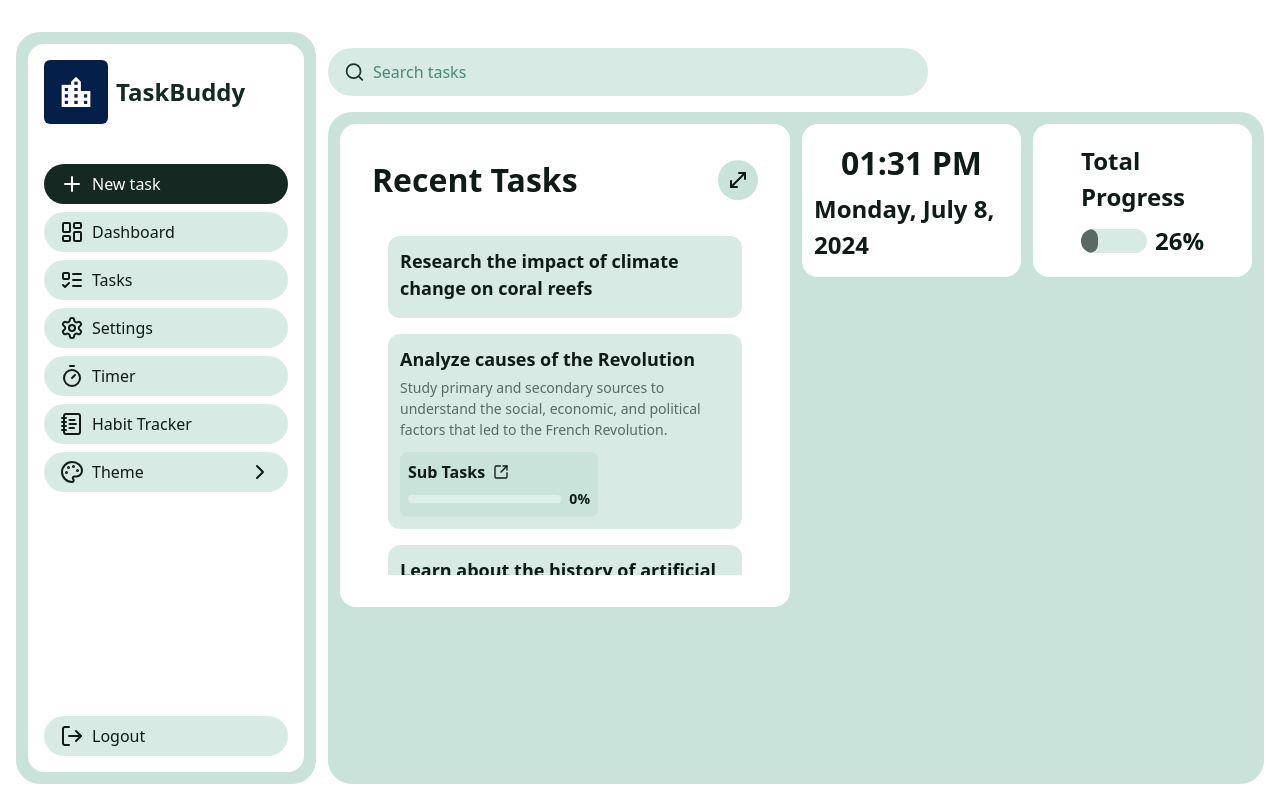
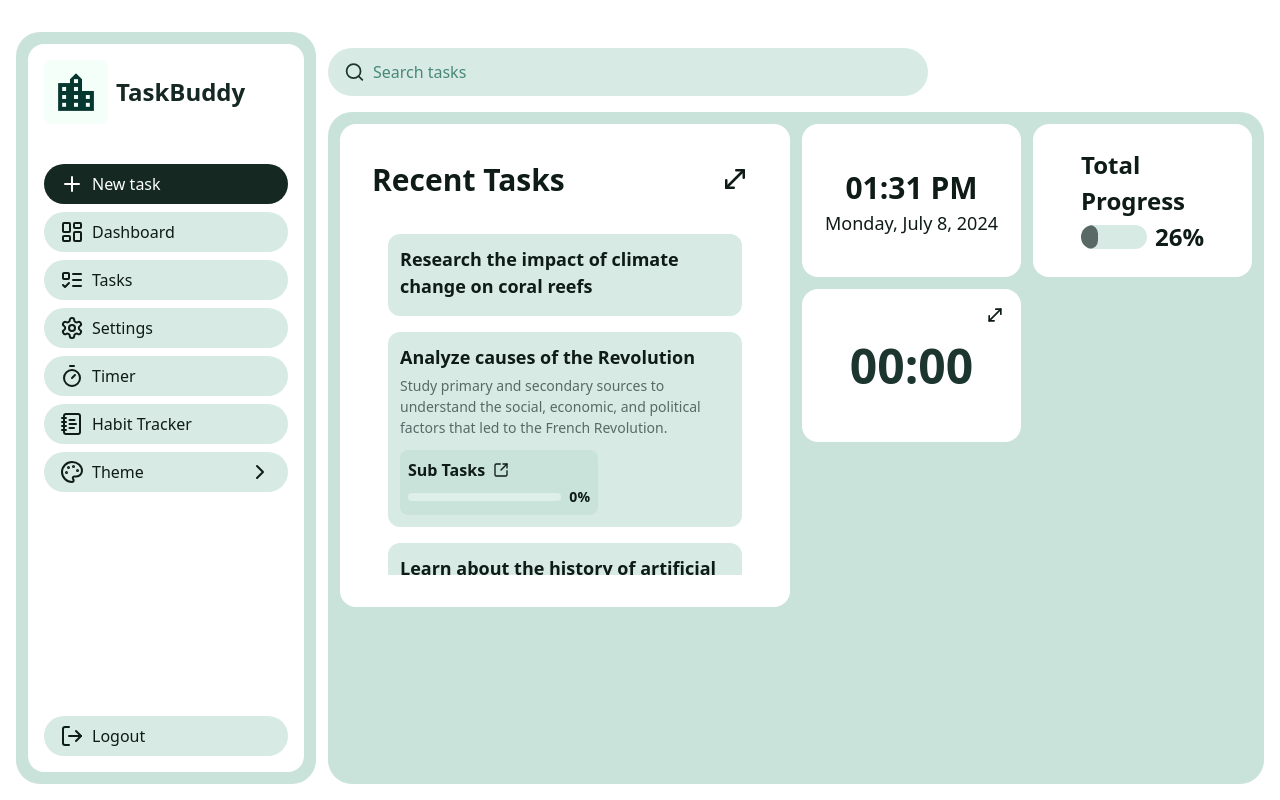
Before and after one commit to razgb/task-management-app, a React (Vite) app in the folder todo-app/: page / in a window 1280 px wide. Built offline with nearby package versions, Linux system fonts and the light colour scheme.

Commit message:
Dev 2.3 - Timer Context Setup: - Created types for the TimerContext.   -> Contains ReducerStateType & ReducerActionType.   -> Updating function is in beta, no edge cases considered for now. - Created custom hook to access timer context safely (useTimer).

```diff
--- a/todo-app/src/components/dashboard/CurrentDateWidget.tsx
+++ b/todo-app/src/components/dashboard/CurrentDateWidget.tsx
@@ -34,7 +34,7 @@ export default function CurrentDateWidget() {
   });
 
   return (
-    <div className="flex h-full flex-col items-center justify-center gap-1 rounded-2xl bg-primaryBg p-3">
+    <div className="flex h-full flex-col items-center justify-center rounded-2xl bg-primaryBg p-3">
       <div>
         <p
           className="font-semibold"
@@ -43,10 +43,7 @@ export default function CurrentDateWidget() {
           {time}
         </p>
       </div>
-      <p
-        className="font-semibold"
-        style={{ fontSize: `${fontSizes["2xl"]}px` }}
-      >
+      <p className="" style={{ fontSize: `${fontSizes["lg"]}px` }}>
         {formattedDate}
       </p>
     </div>
--- /dev/null
+++ b/todo-app/src/components/dashboard/PomodoroTimerWidget.tsx
@@ -0,0 +1,56 @@
+import useFontSize from "../../stores/accessibility/useFontSize";
+import Button from "../shared/Button";
+import { MoveDiagonalIcon, PauseIcon, PlayIcon } from "lucide-react";
+import Link from "../shared/Link";
+import useTimer from "../../stores/timer/useTimer";
+
+export default function PomodoroTimerWidget() {
+  const fontSizes = useFontSize();
+  const { timerState, timerSettings, updateTimerState, updateTimerSettings } =
+    useTimer();
+
+  let content = null;
+  switch (timerState) {
+    case "running":
+      content = (
+        <Button variant="icon">
+          <PauseIcon />
+        </Button>
+      );
+      break;
+    case "paused":
+      content = (
+        <Button variant="icon">
+          <PlayIcon />
+        </Button>
+      );
+      break;
+    case "stopped":
+      content = (
+        <Button variant="icon">
+          <PlayIcon />
+        </Button>
+      );
+      break;
+  }
+
+  return (
+    <div className="relative flex h-full flex-col items-center justify-center rounded-2xl bg-primaryBg p-3">
+      <Link
+        className="absolute right-2 top-2 self-end rounded-full bg-primaryBg p-2 transition-colors hover:bg-secondaryBgWeak"
+        to="/timer"
+      >
+        <MoveDiagonalIcon size={fontSizes["xl"]} />
+      </Link>
+
+      <h2
+        style={{ fontSize: `${fontSizes["5xl"]}px` }}
+        className="font-semibold text-headingSub"
+      >
+        00:00
+      </h2>
+
+      <div className="flex items-center justify-center gap-2">{content}</div>
+    </div>
+  );
+}
--- a/todo-app/src/components/dashboard/RecentTasks.tsx
+++ b/todo-app/src/components/dashboard/RecentTasks.tsx
@@ -22,9 +22,9 @@ export default function RecentTasks() {
         </h2>
         <Link
           to="/tasks"
-          className="rounded-full bg-secondaryBg p-2 hover:bg-secondaryBgStrong"
+          className="rounded-full bg-primaryBg p-2 transition-colors hover:bg-secondaryBgWeak"
         >
-          <MoveDiagonal size={fontSizes["2xl"]} />
+          <MoveDiagonal size={fontSizes["3xl"]} />
         </Link>
       </div>
 
--- a/todo-app/src/components/dashboard/TotalTaskProgress.tsx
+++ b/todo-app/src/components/dashboard/TotalTaskProgress.tsx
@@ -7,7 +7,7 @@ export default function TotalTaskProgress() {
   return (
     <div className="flex h-full flex-col justify-center rounded-2xl bg-primaryBg px-12">
       <h2
-        className="mb-2 font-semibold capitalize"
+        className="font-semibold capitalize"
         style={{ fontSize: `${fontSizes["2xl"]}px` }}
       >
         total progress
--- a/todo-app/src/components/shared/Button.tsx
+++ b/todo-app/src/components/shared/Button.tsx
@@ -28,8 +28,7 @@ export default function Button({
     }
 
     case "icon": {
-      // have no idea what to call this, might just delete.
-      classes += `w-16 h-16 rounded-full flex items-center justify-center bg-iconBg hover:bg-iconBgStrong`;
+      classes += `w-16 h-16 rounded-full flex items-center justify-center bg-iconBg hover:bg-iconBgStrong active:bg-iconBg`;
       break;
     }
 
--- a/todo-app/src/components/shared/Link.tsx
+++ b/todo-app/src/components/shared/Link.tsx
@@ -7,7 +7,6 @@ type LinkProps = {
   children: React.ReactNode;
   className?: string;
   ariaLabel?: string;
-  role?: string;
 };
 
 export default function Link({
--- a/todo-app/src/index.css
+++ b/todo-app/src/index.css
@@ -130,8 +130,7 @@
   --main-button-bg-active: var(--secondary-900);
 
   --icon-bg: #2c2c2c;
-  --icon-bg-strong: #3a3a3a;
-  --icon-bg-strongest: #474747;
+  --icon-bg-strong: #333;
   --icon-stroke: #dbe2ef;
 
   --scrollbar: #6d6d6d;
--- a/todo-app/src/pages/DashboardPage.tsx
+++ b/todo-app/src/pages/DashboardPage.tsx
@@ -1,6 +1,8 @@
 import CurrentDateWidget from "../components/dashboard/CurrentDateWidget";
+import PomodoroTimerWidget from "../components/dashboard/PomodoroTimerWidget";
 import RecentTasks from "../components/dashboard/RecentTasks";
 import TotalTaskProgress from "../components/dashboard/TotalTaskProgress";
+import TimerContextProvider from "../stores/timer/TimerContextProvider";
 
 export default function DashboardPage() {
   return (
@@ -16,12 +18,12 @@ export default function DashboardPage() {
       <div className="col-span-1 row-span-1">
         <TotalTaskProgress />
       </div>
+
+      <div className="col-span-1 row-span-1">
+        <TimerContextProvider>
+          <PomodoroTimerWidget />
+        </TimerContextProvider>
+      </div>
     </div>
   );
 }
-
-{
-  /* <div className="col-span-2 flex w-full items-center justify-center">
-  <h2>reserved for calendar</h2>
-</div>; */
-}
--- a/todo-app/src/stores/accessibility/useFontSize.tsx
+++ b/todo-app/src/stores/accessibility/useFontSize.tsx
@@ -8,6 +8,9 @@ export type FontSizeMapType = {
   xl: number;
   "2xl": number;
   "3xl": number;
+  "4xl": number;
+  "5xl": number;
+  "6xl": number;
 };
 
 export default function useFontSize(): FontSizeMapType {
@@ -20,7 +23,10 @@ export default function useFontSize(): FontSizeMapType {
     lg: 18 * fontSizeMultiplier,
     xl: 20 * fontSizeMultiplier,
     "2xl": 24 * fontSizeMultiplier,
-    "3xl": 32 * fontSizeMultiplier,
+    "3xl": 30 * fontSizeMultiplier,
+    "4xl": 36 * fontSizeMultiplier,
+    "5xl": 48 * fontSizeMultiplier,
+    "6xl": 60 * fontSizeMultiplier,
   };
 
   return fontSizeMap;
--- /dev/null
+++ b/todo-app/src/stores/timer/TimerContext.tsx
@@ -0,0 +1,12 @@
+import { createContext, Dispatch } from "react";
+import { ReducerActionType, ReducerStateType } from "./TimerContextProvider";
+
+// useReducer state type:
+export type TimerContextType = {
+  state: ReducerStateType;
+  dispatch: Dispatch<ReducerActionType>;
+};
+
+export const TimerContext = createContext<undefined | TimerContextType>(
+  undefined,
+);
--- /dev/null
+++ b/todo-app/src/stores/timer/TimerContextProvider.tsx
@@ -0,0 +1,83 @@
+import { useReducer } from "react";
+import { TimerContext } from "./TimerContext";
+
+export type ReducerStateType = {
+  timerValue: number;
+  timerState: "running" | "paused" | "stopped";
+  timerSettings: {
+    breakDuration: number;
+    workDuration: number;
+    autoSwitch: boolean;
+  };
+};
+
+export type ReducerActionType = {
+  payload: Partial<ReducerStateType>;
+  type: "updateTimerValue" | "updateTimerState" | "updateTimerSettings";
+};
+
+function reducer(
+  state: ReducerStateType,
+  action: ReducerActionType,
+): ReducerStateType {
+  if (action.payload == undefined) return state;
+  const payload = action.payload;
+
+  switch (action.type) {
+    case "updateTimerValue": {
+      if (payload.timerValue == undefined || payload.timerValue < 0) {
+        return state;
+      }
+
+      return { ...state, timerValue: payload.timerValue };
+    }
+    case "updateTimerState": {
+      if (payload.timerState == undefined) {
+        return state;
+      }
+
+      return { ...state, timerState: payload.timerState };
+    }
+    case "updateTimerSettings": {
+      return {
+        ...state,
+        timerSettings: {
+          ...state.timerSettings,
+          ...payload.timerSettings,
+        },
+      };
+    }
+    default:
+      console.warn(
+        "Seems to be an error, default switch case reached inside the timer context.",
+      );
+      return state;
+  }
+}
+
+export default function TimerContextProvider({
+  children,
+}: {
+  children: React.ReactNode;
+}) {
+  const [state, dispatch] = useReducer(reducer, {
+    timerValue: 0,
+    timerState: "stopped",
+    timerSettings: {
+      breakDuration: 5,
+      workDuration: 25,
+      autoSwitch: true,
+    },
+  });
+
+  return (
+    <TimerContext.Provider
+      value={{
+        state,
+        dispatch,
+      }}
+    >
+      {children}
+    </TimerContext.Provider>
+  );
+}
--- /dev/null
+++ b/todo-app/src/stores/timer/useTimer.tsx
@@ -0,0 +1,13 @@
+import { useContext } from "react";
+import { TimerContext } from "./TimerContext";
+
+export default function useTimer() {
+  const Context = useContext(TimerContext);
+  if (Context == undefined) {
+    throw new Error(
+      "Component must be contained inside the TimerContextProvider component to work correctly.",
+    );
+  }
+
+  return Context;
+}
```
Also changed, not shown: todo-app/src/assets/logo.jpg.
